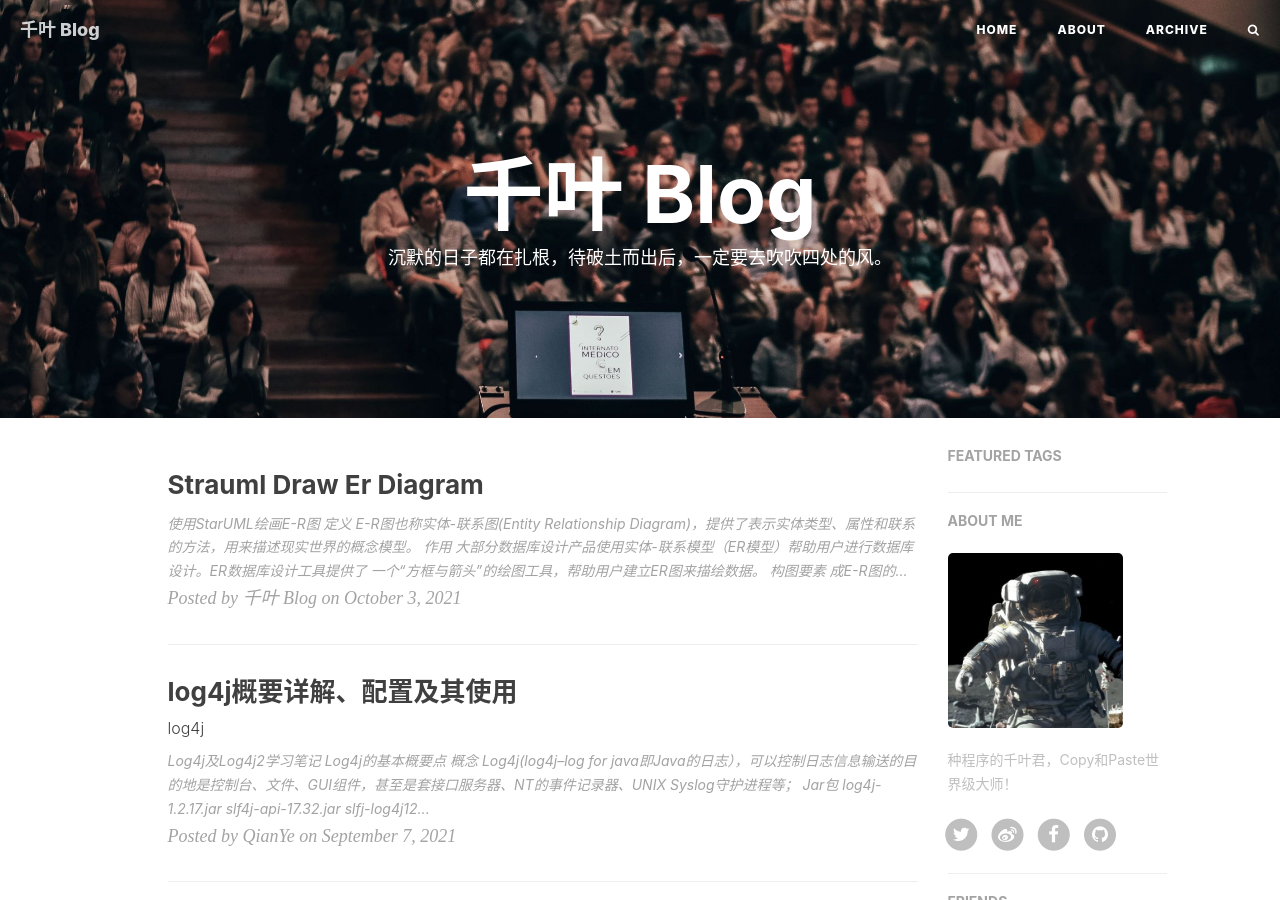
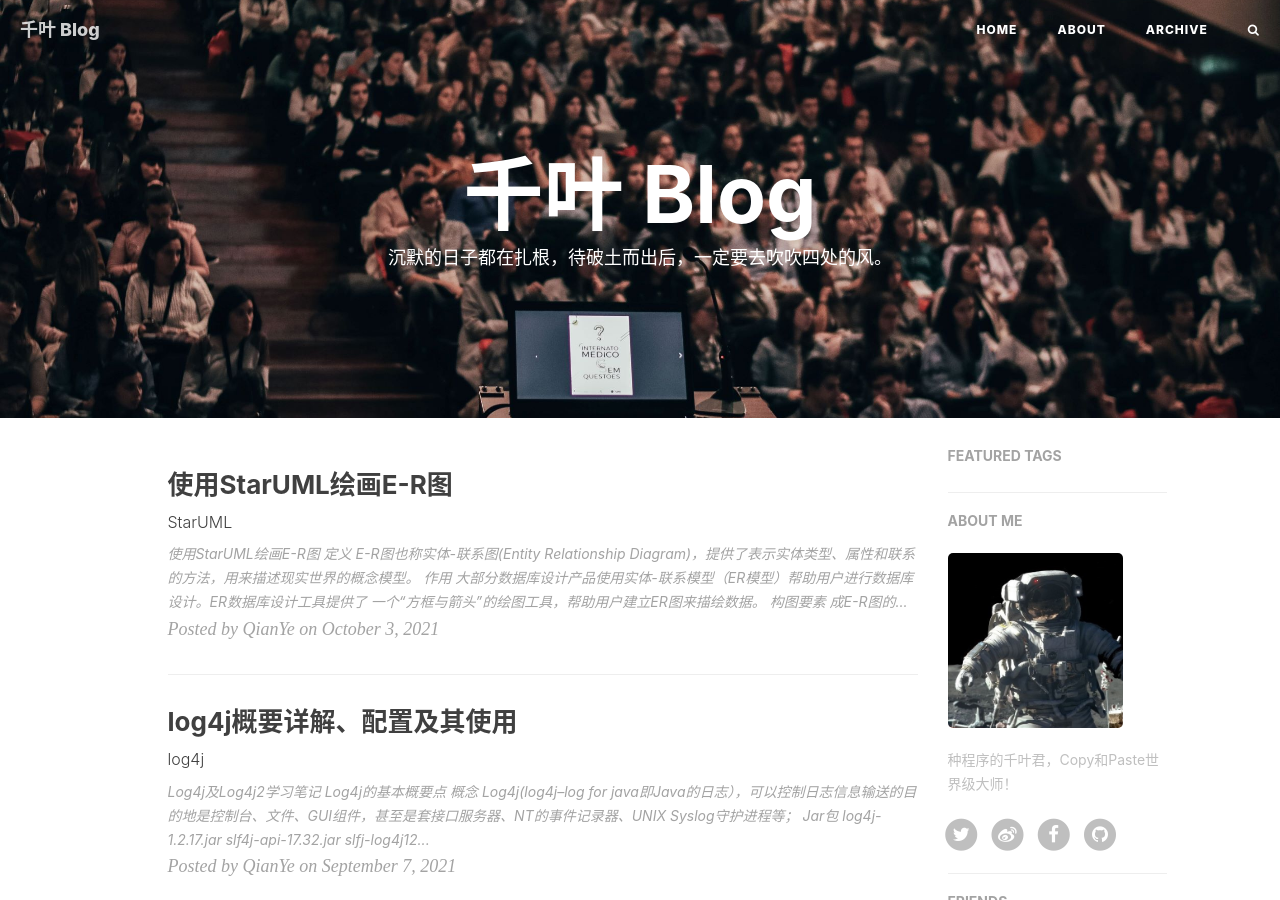
Before and after one commit to zhou431615/zhou431615.github.io, a Jekyll site: the page built from index.html, in a window 1280 px wide and 900 px high. Built offline with Jekyll 4.4.1, drawn with Linux system fonts in a browser that asks for light colours; nearby versions of some CDN libraries; the list of posts is cut into pages by our own code; comment, search, counter and statistics services are not loaded.

Commit message:
10月03日，修改文章头

```diff
--- a/_posts/2021-10-03-StraUML-draw-ER-Diagram.md
+++ b/_posts/2021-10-03-StraUML-draw-ER-Diagram.md
@@ -1,3 +1,11 @@
+---
+layout:     post
+title:      "使用StarUML绘画E-R图"
+subtitle:   "StarUML"
+date:       2021-10-03 08:00:00
+author:     "QianYe"
+---
+
 # 使用StarUML绘画E-R图
 
 ### 定义
```
